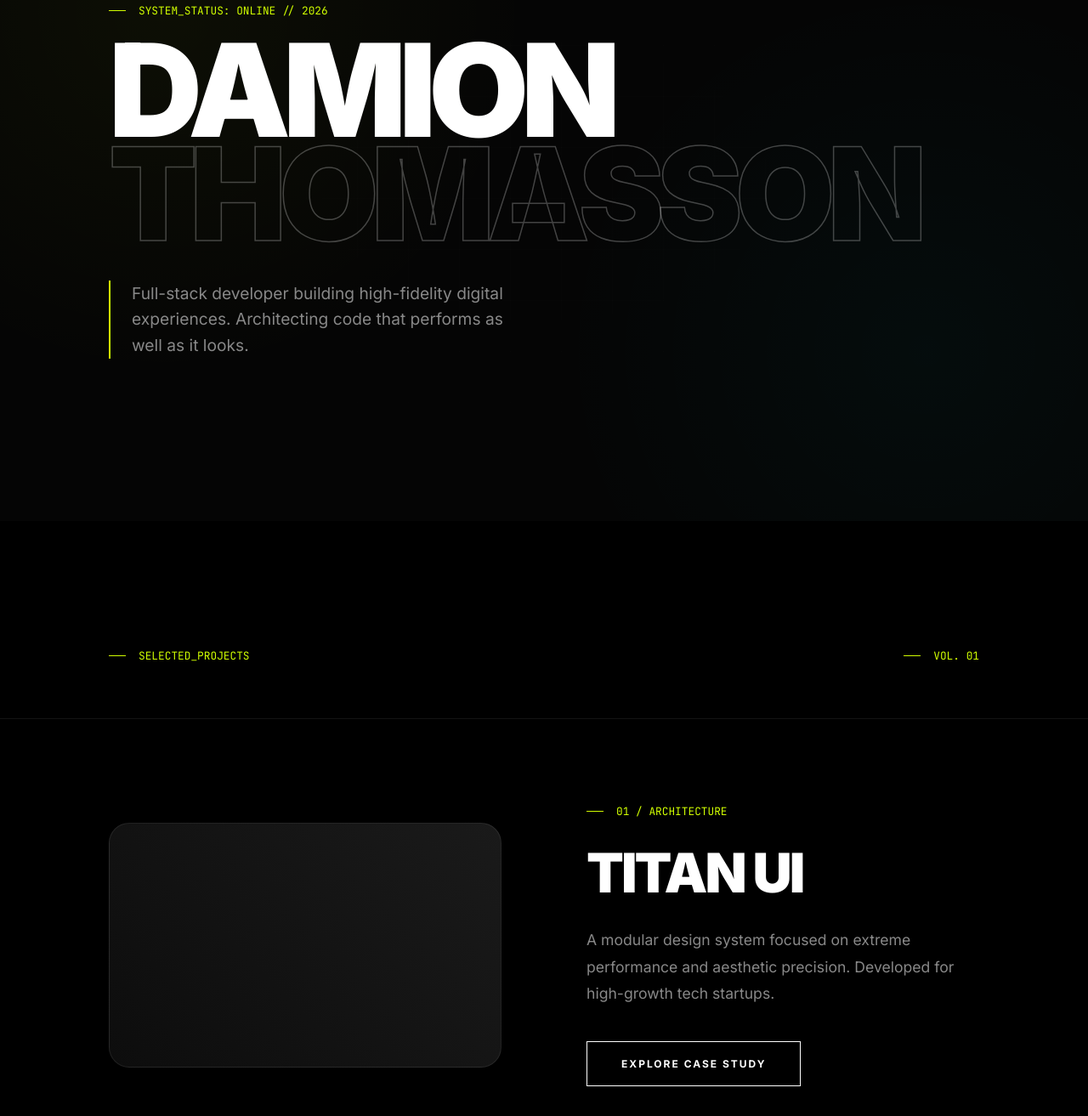
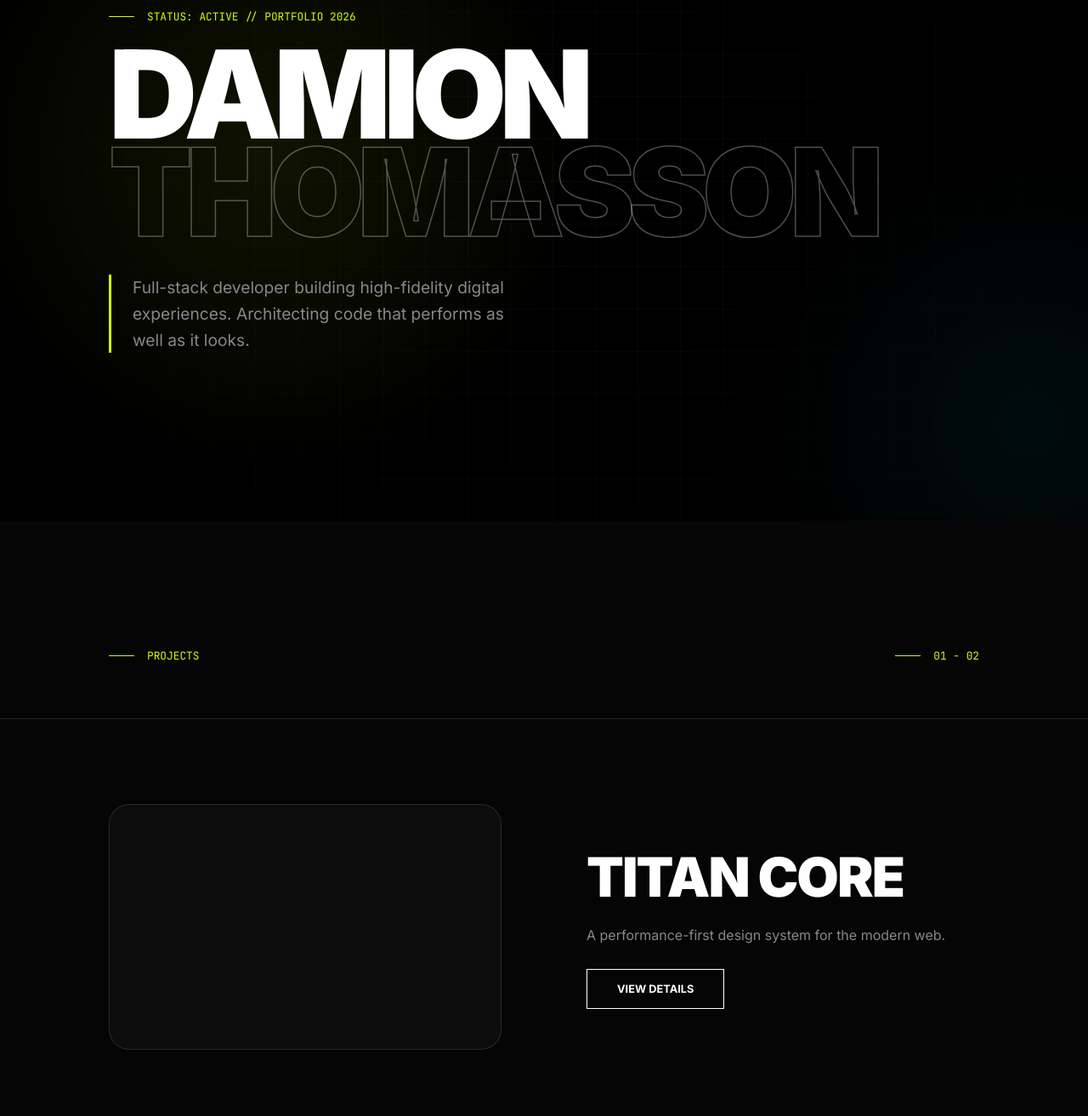
Before and after one commit to damionthomasson/damionthomasson.github.io, a plain HTML site: page index.html in a window 1280 px wide. Shown: the part 187-1500 px from the top of the page at 85% size. Drawn offline with Linux system fonts and the light colour scheme.

Commit message:
Refactor styles and update hero section content
Updated background colors and styles for improved aesthetics. Modified hero section and project card layouts.

```diff
--- a/index.html
+++ b/index.html
@@ -8,12 +8,11 @@
 
     <style>
         :root {
-            --bg: #000000;
+            --bg: #050505;
             --text: #ffffff;
-            --accent: #d1ff00; /* Neon Lime */
+            --accent: #d1ff00;
             --sub: #888888;
-            --glass: rgba(255, 255, 255, 0.03);
-            --border: rgba(255, 255, 255, 0.08);
+            --border: rgba(255, 255, 255, 0.12);
         }
 
         * { margin: 0; padding: 0; box-sizing: border-box; scroll-behavior: smooth; }
@@ -27,185 +26,142 @@
             min-height: 100vh;
         }
 
-        /* --- THE EPIC BACKGROUND --- */
-        body::before {
-            content: "";
+        /* --- THE BACKGROUND (CRANKED UP INTENSITY) --- */
+        .bg-wrapper {
             position: fixed;
             top: 0; left: 0;
-            width: 100vw; height: 100vh;
-            /* Deep Mesh Gradient */
-            background:
-                radial-gradient(circle at 15% 25%, rgba(209, 255, 0, 0.04) 0%, transparent 35%),
-                radial-gradient(circle at 85% 75%, rgba(0, 242, 255, 0.03) 0%, transparent 35%),
-                #050505;
-            z-index: -2;
+            width: 100%; height: 100%;
+            z-index: -1;
+            overflow: hidden;
+            background: #000;
         }
 
-        /* The Grid Overlay */
-        body::after {
-            content: "";
-            position: fixed;
+        /* Moving Glow 1 */
+        .glow-1 {
+            position: absolute;
+            top: -10%; left: -10%;
+            width: 60vw; height: 60vw;
+            background: radial-gradient(circle, rgba(209, 255, 0, 0.08) 0%, transparent 70%);
+            border-radius: 50%;
+            animation: move 20s infinite alternate;
+        }
+
+        /* Moving Glow 2 */
+        .glow-2 {
+            position: absolute;
+            bottom: -10%; right: -10%;
+            width: 50vw; height: 50vw;
+            background: radial-gradient(circle, rgba(0, 242, 255, 0.05) 0%, transparent 70%);
+            border-radius: 50%;
+            animation: move 25s infinite alternate-reverse;
+        }
+
+        @keyframes move {
+            from { transform: translate(0, 0); }
+            to { transform: translate(20%, 20%); }
+        }
+
+        /* High-Visibility Grid */
+        .grid-overlay {
+            position: absolute;
             top: 0; left: 0;
             width: 100%; height: 100%;
             background-image:
                 linear-gradient(var(--border) 1px, transparent 1px),
                 linear-gradient(90deg, var(--border) 1px, transparent 1px);
-            background-size: 60px 60px;
-            mask-image: radial-gradient(ellipse at center, black, transparent 90%);
-            -webkit-mask-image: radial-gradient(ellipse at center, black, transparent 90%);
-            opacity: 0.15;
-            z-index: -1;
-            pointer-events: none;
+            background-size: 50px 50px;
+            mask-image: radial-gradient(circle at center, black, transparent 95%);
+            -webkit-mask-image: radial-gradient(circle at center, black, transparent 95%);
+            opacity: 0.3;
         }
 
-        /* --- Navigation --- */
+        /* --- UI ELEMENTS --- */
         nav {
             position: fixed;
-            top: 30px;
-            left: 50%;
+            top: 30px; left: 50%;
             transform: translateX(-50%);
             z-index: 100;
-            background: rgba(10, 10, 10, 0.6);
+            background: rgba(15, 15, 15, 0.8);
             backdrop-filter: blur(20px);
             -webkit-backdrop-filter: blur(20px);
             border: 1px solid var(--border);
             padding: 12px 30px;
             border-radius: 100px;
-            display: flex;
-            gap: 40px;
+            display: flex; gap: 40px;
         }
         nav a {
-            color: var(--sub);
-            text-decoration: none;
-            font-size: 0.75rem;
-            text-transform: uppercase;
-            letter-spacing: 2px;
-            font-weight: 700;
-            transition: 0.3s;
+            color: var(--sub); text-decoration: none; font-size: 0.75rem;
+            text-transform: uppercase; letter-spacing: 2px; font-weight: 700; transition: 0.3s;
         }
-        nav a:hover { color: var(--accent); text-shadow: 0 0 10px var(--accent); }
+        nav a:hover { color: var(--accent); }
 
-        /* --- Hero Section --- */
         .hero {
             height: 100vh;
-            display: flex;
-            flex-direction: column;
-            justify-content: center;
-            padding: 0 10%;
+            display: flex; flex-direction: column;
+            justify-content: center; padding: 0 10%;
+            position: relative;
         }
 
         .mono {
-            font-family: 'JetBrains Mono', monospace;
-            color: var(--accent);
-            font-size: 0.8rem;
-            margin-bottom: 25px;
-            display: flex;
-            align-items: center;
-            gap: 15px;
+            font-family: 'JetBrains Mono', monospace; color: var(--accent);
+            font-size: 0.8rem; margin-bottom: 25px; display: flex; align-items: center; gap: 15px;
         }
 
-        .mono::before { content: ""; width: 20px; height: 1px; background: var(--accent); }
+        .mono::before { content: ""; width: 30px; height: 1px; background: var(--accent); }
 
         h1 {
-            font-size: clamp(3.5rem, 15vw, 9.5rem);
-            line-height: 0.8;
-            letter-spacing: -0.06em;
-            font-weight: 900;
-            margin-bottom: 40px;
-            text-transform: uppercase;
+            font-size: clamp(3rem, 15vw, 9rem);
+            line-height: 0.8; letter-spacing: -0.06em; font-weight: 900;
+            margin-bottom: 40px; text-transform: uppercase;
         }
 
-        .outline {
-            color: transparent;
-            -webkit-text-stroke: 1.5px rgba(255,255,255,0.25);
+        .outline { color: transparent; -webkit-text-stroke: 1.5px rgba(255,255,255,0.3); }
+
+        .hero p {
+            font-size: 1.2rem; color: var(--sub); max-width: 500px; line-height: 1.6;
+            border-left: 3px solid var(--accent); padding-left: 25px;
         }
 
-        .hero p {
-            font-size: 1.2rem;
-            color: var(--sub);
-            max-width: 500px;
-            line-height: 1.6;
-            border-left: 2px solid var(--accent);
-            padding-left: 25px;
+        .section-label {
+            padding: 150px 10% 40px; display: flex; justify-content: space-between;
+            align-items: center; border-bottom: 1px solid var(--border); margin-bottom: 100px;
         }
 
-        /* --- Projects Section --- */
-        .section-label {
-            padding: 150px 10% 40px;
-            display: flex;
-            justify-content: space-between;
-            align-items: center;
-            border-bottom: 1px solid var(--border);
-            margin-bottom: 100px;
+        .project-card {
+            display: grid; grid-template-columns: 1fr 1fr; gap: 100px;
+            padding: 0 10%; margin-bottom: 200px; align-items: center;
         }
 
-        .projects { padding: 0 10%; }
-
-        .project-card {
-            display: grid;
-            grid-template-columns: 1fr 1fr;
-            gap: 100px;
-            margin-bottom: 250px;
-            align-items: center;
+        .project-img {
+            background: rgba(255,255,255,0.03); aspect-ratio: 16/10;
+            border-radius: 24px; border: 1px solid var(--border);
+            transition: 0.6s cubic-bezier(0.16, 1, 0.3, 1);
         }
 
-        .project-card:nth-child(even) { direction: rtl; }
-        .project-card:nth-child(even) .project-info { direction: ltr; }
+        .project-card:hover .project-img { border-color: var(--accent); transform: translateY(-10px); }
 
-        .project-img {
-            background: linear-gradient(45deg, #0d0d0d, #1a1a1a);
-            aspect-ratio: 16/10;
-            border-radius: 24px;
-            border: 1px solid var(--border);
-            transition: 0.7s cubic-bezier(0.16, 1, 0.3, 1);
-            box-shadow: 0 40px 80px -15px rgba(0,0,0,0.6);
-        }
-
-        .project-card:hover .project-img {
-            transform: translateY(-15px) scale(1.03);
-            border-color: var(--accent);
-            box-shadow: 0 0 40px rgba(209, 255, 0, 0.1);
-        }
-
-        .project-info h2 { font-size: clamp(2.5rem, 5vw, 4.5rem); margin-bottom: 25px; letter-spacing: -3px; font-weight: 900; }
-
-        .project-info p { color: var(--sub); line-height: 1.8; margin-bottom: 40px; font-size: 1.1rem; }
+        h2 { font-size: clamp(2rem, 5vw, 4rem); font-weight: 900; letter-spacing: -2px; }
 
         .btn {
-            display: inline-block;
-            padding: 18px 40px;
-            background: transparent;
-            border: 1px solid var(--text);
-            color: var(--text);
-            text-decoration: none;
-            font-weight: bold;
-            font-size: 0.75rem;
-            letter-spacing: 2px;
-            text-transform: uppercase;
-            transition: 0.4s;
+            display: inline-block; padding: 15px 35px; border: 1px solid #fff;
+            color: #fff; text-decoration: none; font-weight: bold; margin-top: 30px;
+            text-transform: uppercase; font-size: 0.8rem; transition: 0.3s;
         }
-
-        .btn:hover { background: var(--accent); border-color: var(--accent); color: #000; box-shadow: 0 0 20px var(--accent); }
-
-        /* --- Footer --- */
-        footer {
-            padding: 150px 10%;
-            text-align: center;
-            border-top: 1px solid var(--border);
-            background: rgba(0,0,0,0.4);
-        }
-
-        .footer-cta { font-size: clamp(3rem, 10vw, 6rem); font-weight: 900; letter-spacing: -4px; margin-bottom: 20px; text-transform: uppercase;}
+        .btn:hover { background: var(--accent); color: #000; border-color: var(--accent); }
 
         @media (max-width: 900px) {
-            .project-card { grid-template-columns: 1fr; gap: 40px; margin-bottom: 150px;}
-            nav { width: 90%; gap: 15px; top: 15px; }
-            h1 { margin-bottom: 20px; }
-            .section-label { padding-top: 100px; }
+            .project-card { grid-template-columns: 1fr; gap: 40px; }
+            h1 { font-size: 4rem; }
         }
     </style>
 </head>
 <body>
+
+    <div class="bg-wrapper">
+        <div class="glow-1"></div>
+        <div class="glow-2"></div>
+        <div class="grid-overlay"></div>
+    </div>
 
     <nav>
         <a href="#work">Work</a>
@@ -213,46 +169,25 @@
         <a href="#contact">Contact</a>
     </nav>
 
-    <main>
     <section class="hero">
-            <div class="mono">SYSTEM_STATUS: ONLINE // 2026</div>
+        <div class="mono">STATUS: ACTIVE // PORTFOLIO 2026</div>
         <h1>DAMION<br><span class="outline">THOMASSON</span></h1>
         <p>Full-stack developer building high-fidelity digital experiences. Architecting code that performs as well as it looks.</p>
     </section>
 
     <div class="section-label" id="work">
-            <span class="mono">SELECTED_PROJECTS</span>
-            <span class="mono">VOL. 01</span>
+        <span class="mono">PROJECTS</span>
+        <span class="mono">01 - 02</span>
     </div>
 
-        <section class="projects">
-            <div class="project-card">
+    <section class="project-card">
         <div class="project-img"></div>
         <div class="project-info">
-                    <span class="mono">01 / ARCHITECTURE</span>
-                    <h2>TITAN UI</h2>
-                    <p>A modular design system focused on extreme performance and aesthetic precision. Developed for high-growth tech startups.</p>
-                    <a href="#" class="btn">Explore Case Study</a>
-                </div>
-            </div>
-
-            <div class="project-card">
-                <div class="project-img"></div>
-                <div class="project-info">
-                    <span class="mono">02 / DEVELOPMENT</span>
-                    <h2>VOID ENGINE</h2>
-                    <p>A custom-built backend solution for real-time asset tracking. Optimized for low-latency environments and massive scale.</p>
-                    <a href="#" class="btn">Explore Case Study</a>
-                </div>
+            <h2>TITAN CORE</h2>
+            <p style="color: var(--sub); margin-top: 20px;">A performance-first design system for the modern web.</p>
+            <a href="#" class="btn">View Details</a>
         </div>
     </section>
-    </main>
-
-    <footer id="contact">
-        <div class="mono">GET_IN_TOUCH</div>
-        <div class="footer-cta">Let's build <span class="outline">the future.</span></div>
-        <p style="color: var(--accent); font-family: 'JetBrains Mono'; font-weight: bold; letter-spacing: 1px;">DAMIONTHOMASSON@GMAIL.COM</p>
-    </footer>
 
 </body>
 </html>
```
Lines whose indentation alone changed are shown as unchanged.
